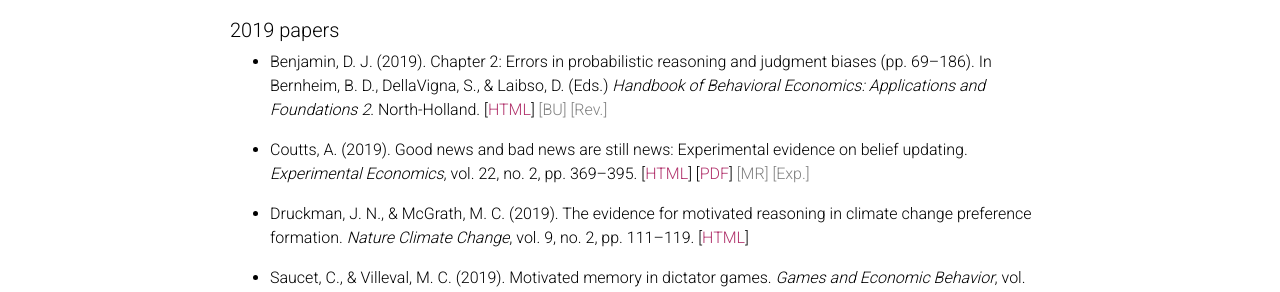
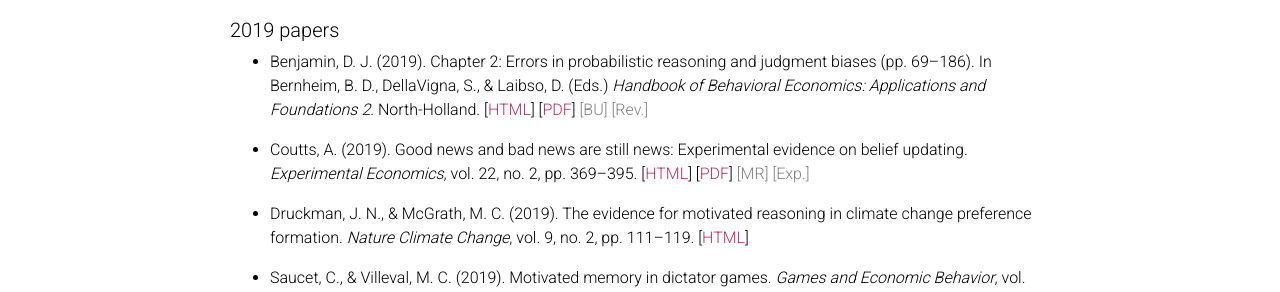
Before and after one commit to egorbronnikov/egorbronnikov.github.io, a Jekyll site: the page built from _pages/motivatedreasoning.md, in a window 1280 px wide and 900 px high, scrolled down 2977 px. Shown: the part 160-452 px from the top of the window. Built offline with Jekyll 4.4.1, drawn with Linux system fonts in a browser that asks for light colours; comment, search, counter and statistics services are not loaded; a style sheet for code colours, icons or effects is not loaded.

Commit message:
Update motivatedreasoning.md

```diff
--- a/_pages/motivatedreasoning.md
+++ b/_pages/motivatedreasoning.md
@@ -122,7 +122,7 @@
 
 ##### 2019 papers
 
-  - Benjamin, D. J. (2019). Chapter 2: Errors in probabilistic reasoning and judgment biases (pp. 69--186). In Bernheim, B. D., DellaVigna, S., & Laibso, D. (Eds.) _Handbook of Behavioral Economics: Applications and Foundations 2_. North-Holland. [[HTML](https://www.sciencedirect.com/science/article/abs/pii/S2352239918300228)] <span style="color:gray">[BU]</span> <span style="color:gray">[Rev.]</span>
+  - Benjamin, D. J. (2019). Chapter 2: Errors in probabilistic reasoning and judgment biases (pp. 69--186). In Bernheim, B. D., DellaVigna, S., & Laibso, D. (Eds.) _Handbook of Behavioral Economics: Applications and Foundations 2_. North-Holland. [[HTML](https://www.sciencedirect.com/science/article/abs/pii/S2352239918300228)] [[PDF](/Benjamin%20(2019).%20Ch.%202.pdf)]  <span style="color:gray">[BU]</span> <span style="color:gray">[Rev.]</span>
 
   - Coutts, A. (2019). Good news and bad news are still news: Experimental evidence on belief updating. _Experimental Economics_, vol. 22, no. 2, pp. 369--395. [[HTML](https://link.springer.com/article/10.1007/s10683-018-9572-5)] [[PDF](https://egorbronnikov.github.io/assets/MB/Coutts%20(2019%2C%20EE).pdf)]  <span style="color:gray">[MR]</span> <span style="color:gray">[Exp.]</span>
 
```
